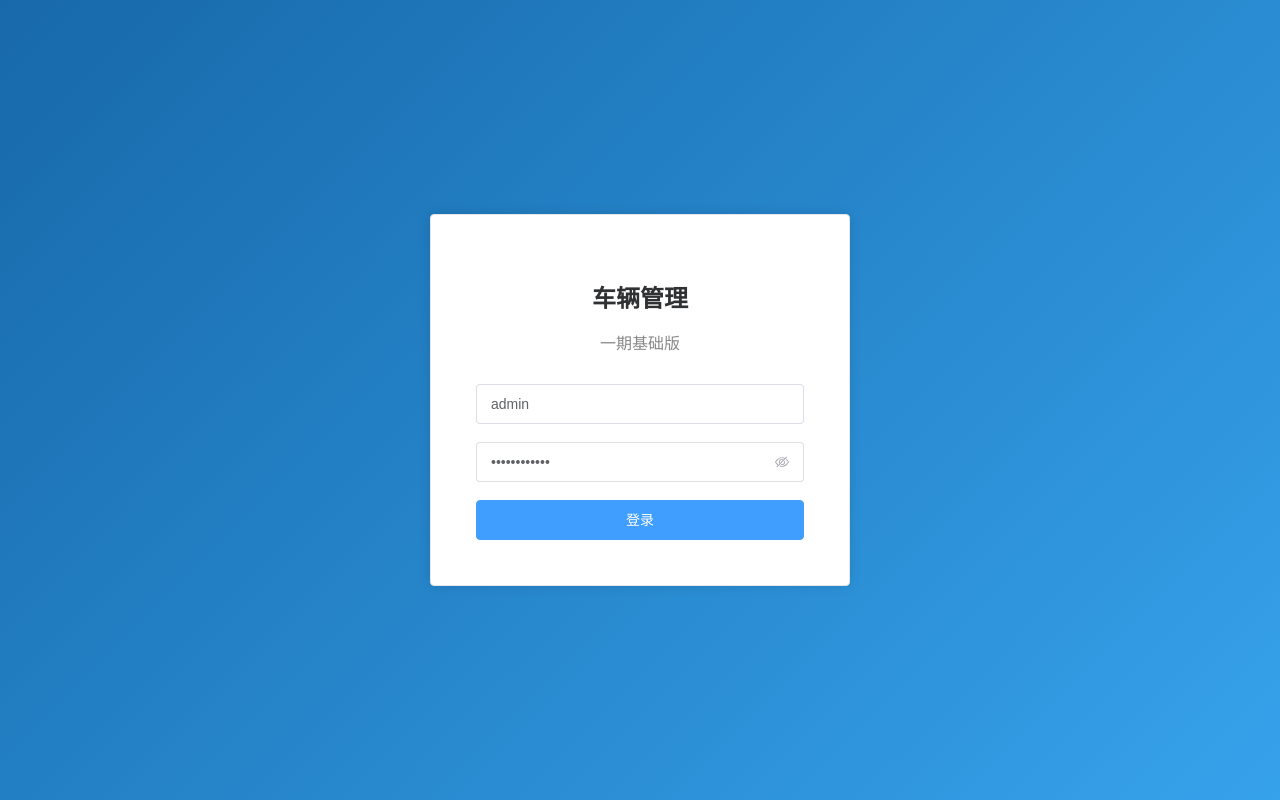
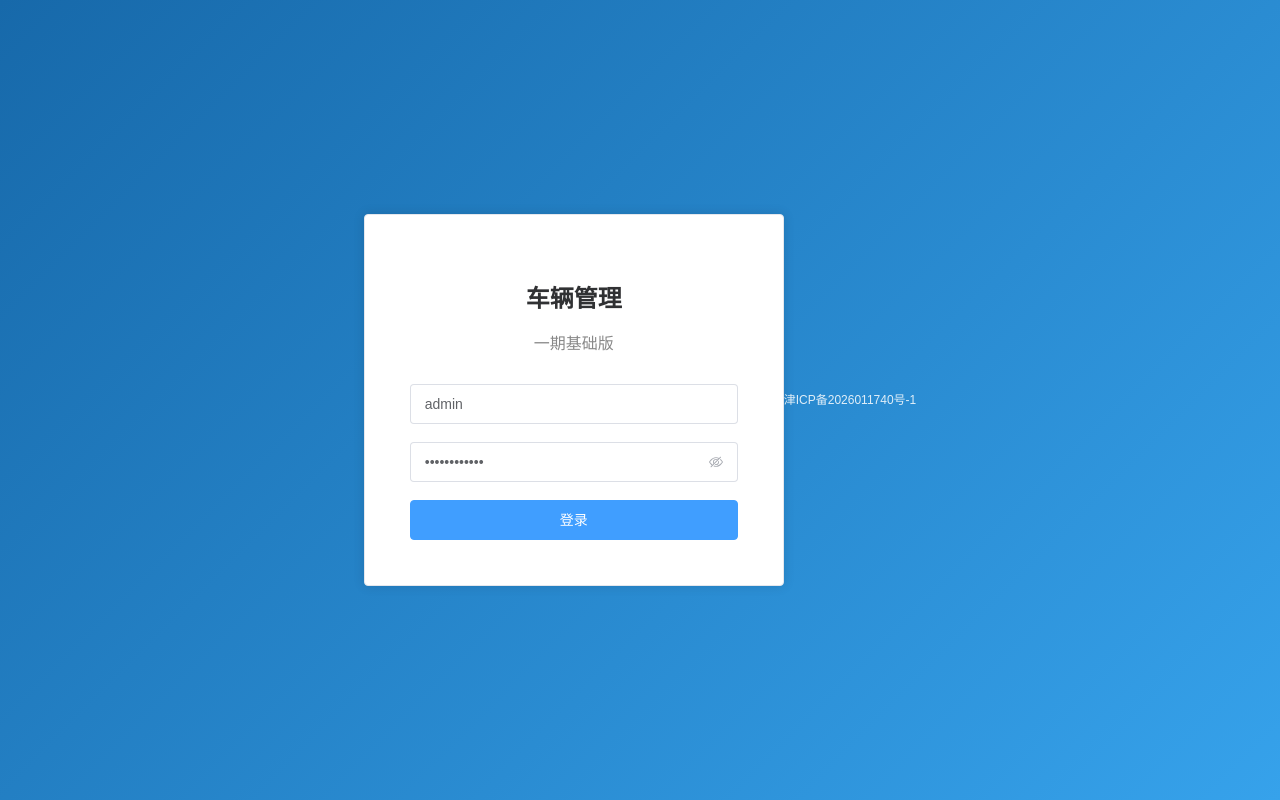
Before and after one commit to Apple-U26/ruichang-vehicle, a Vue app in the folder frontend/: page /login in a window 1280 px wide. Built offline with nearby package versions, Linux system fonts and the light colour scheme.

Commit message:
网站底部悬挂ICP备案号

```diff
--- a/frontend/src/views/Layout.vue
+++ b/frontend/src/views/Layout.vue
@@ -63,6 +63,11 @@
       <el-main class="app-main">
         <router-view />
       </el-main>
+      <el-footer class="app-footer">
+        <a href="https://beian.miit.gov.cn/" target="_blank" rel="noopener">
+          津ICP备2026011740号-1
+        </a>
+      </el-footer>
     </el-container>
 
     <el-dialog
@@ -362,4 +367,20 @@ const logout = () => {
   background: #f3f5f8;
   padding: 18px;
 }
+
+.app-footer {
+  height: 38px;
+  display: flex;
+  align-items: center;
+  justify-content: center;
+  background: #fff;
+  border-top: 1px solid #e5e7eb;
+  color: #8a94a6;
+  font-size: 12px;
+}
+
+.app-footer a {
+  color: #5f6b7a;
+  text-decoration: none;
+}
 </style>
--- a/frontend/src/views/Login.vue
+++ b/frontend/src/views/Login.vue
@@ -40,6 +40,11 @@
         </el-button>
       </el-form>
     </el-card>
+    <p class="icp-line">
+      <a href="https://beian.miit.gov.cn/" target="_blank" rel="noopener">
+        津ICP备2026011740号-1
+      </a>
+    </p>
   </div>
 </template>
 
@@ -123,6 +128,17 @@ async function handleLogin() {
   padding: 25px;
 }
 
+.icp-line {
+  margin-top: 14px;
+  text-align: center;
+}
+
+.icp-line a {
+  color: rgba(255, 255, 255, 0.85);
+  font-size: 12px;
+  text-decoration: none;
+}
+
 h2 {
   text-align: center;
   margin-bottom: 8px;
--- a/frontend/src/views/MobileHome.vue
+++ b/frontend/src/views/MobileHome.vue
@@ -844,6 +844,12 @@
       </template>
     </main>
 
+    <footer class="mobile-footer">
+      <a href="https://beian.miit.gov.cn/" target="_blank" rel="noopener">
+        津ICP备2026011740号-1
+      </a>
+    </footer>
+
     <el-dialog
       v-model="closeVisible"
       title="收车登记"
@@ -1916,6 +1922,19 @@ onMounted(() => {
   padding-bottom: 40px;
 }
 
+.mobile-footer {
+  padding: 10px 12px;
+  text-align: center;
+  border-top: 1px solid #f0f1f3;
+  background: #fff;
+}
+
+.mobile-footer a {
+  color: #8a94a6;
+  font-size: 12px;
+  text-decoration: none;
+}
+
 .form-section,
 .list-section {
   background: #fff;
```
